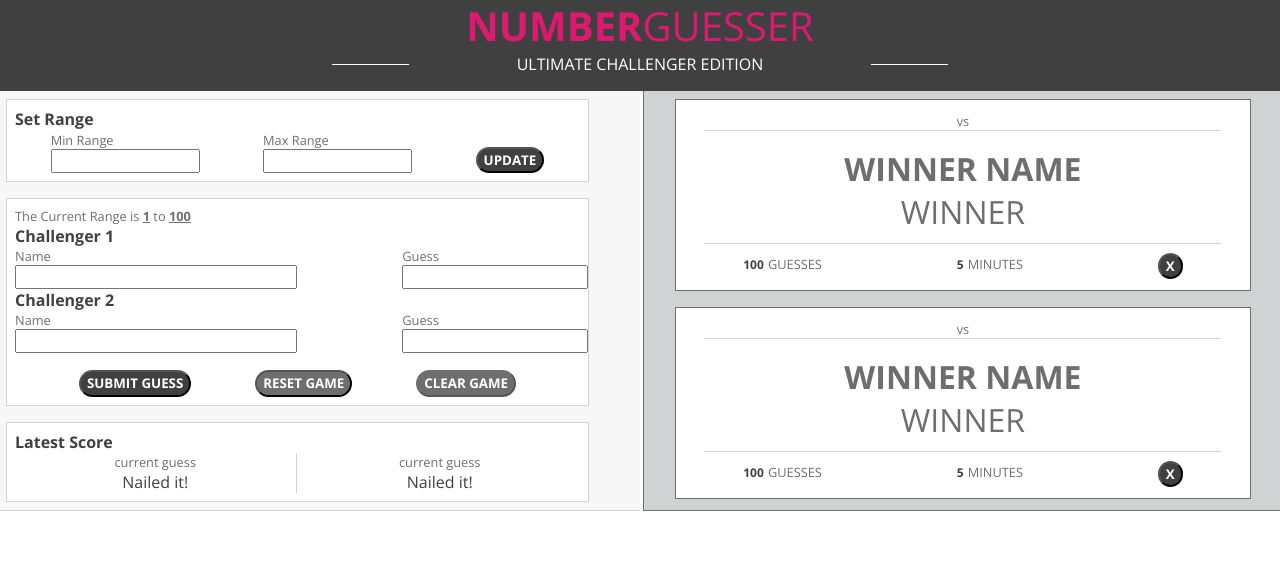
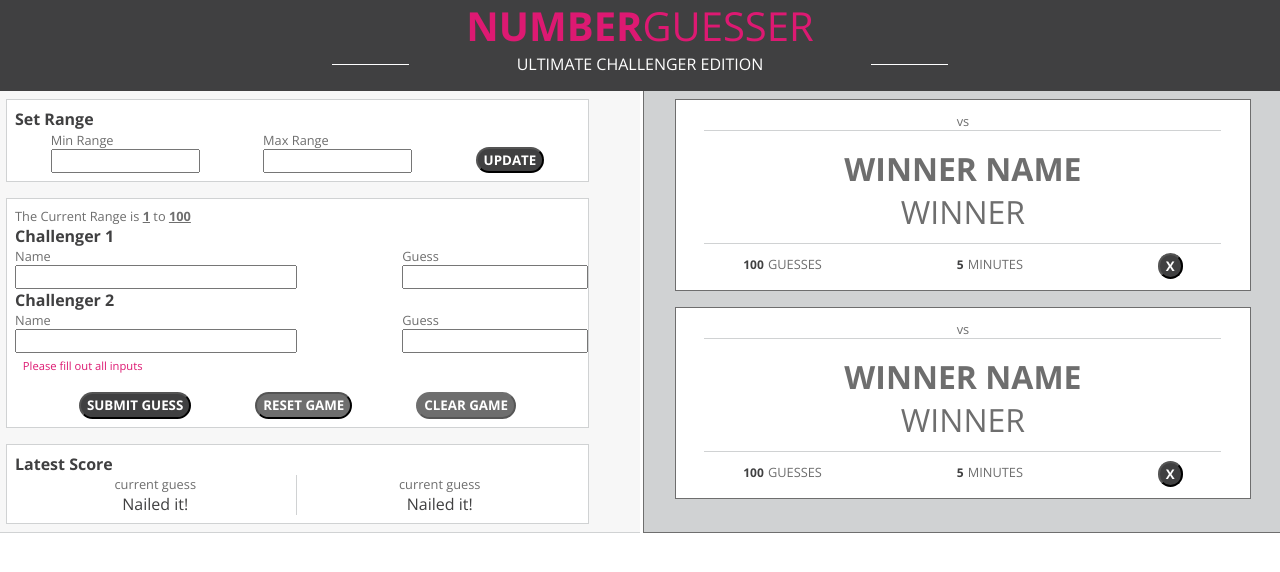
Before and after one commit to trishalanglois/number-guesser-2.0, a plain HTML site: page index.html in a window 1280 px wide. Both pictures are taken after a click on the button "SUBMIT GUESS". Drawn offline with nearby package versions, Linux system fonts and the light colour scheme.

Commit message:
Add error handling for inputs

```diff
--- a/index.html
+++ b/index.html
@@ -69,10 +69,11 @@
               <p class="light-form-text name-guess-display">
                 Guess
               </p>
-              <input class="input-form-box guess-box" id="challenger-2-guess" />
+              <input class="input-form-box hide guess-box" id="challenger-2-guess" />
                 <p class="error-msg" id="error-msg-challenger-2-guess">Enter a valid number</p>
             </div>
           </div>
+          <p class='error-msg-inputs error-msg'>Please fill out all inputs</p>
           <div id='three-button-wrapper'>
             <input class="button" id="submit-guess-button" type="button" name="update-button" value="SUBMIT GUESS" />
             <input class="button disable-button" id="reset-button" type="button" name="update-button" value="RESET GAME" />
--- a/main.js
+++ b/main.js
@@ -48,6 +48,7 @@ function updateNumber(number, numberDisplay) {
 }
 
 function checkGuesses(guess, guessMessage) {
+  checkInputs();
   if (guess.value < randomNumber) {
     guessMessage.innerText = 'In the words of Tal Bachman, go hiiiiiigggghhhhheeeayyyyayyyyy(er)'
   } else if (guess.value > randomNumber) {
@@ -57,6 +58,18 @@ function checkGuesses(guess, guessMessage) {
     showWinnerCard(nameInput1, nameInput2);
   }
 }
+
+function checkInputs() {
+  let inputs = document.querySelectorAll('.input-form-box');
+  let inputsError = document.querySelector('.error-msg-inputs')
+  inputs.forEach(input => {
+    console.log('wee woo wee woo');
+    if (input.value === '') {
+      inputsError.style.display = 'inline';
+    }
+  })
+}
+
 
 function showWinnerCard (name1, name2) {
   let aside = document.querySelector('#right-aside');
```
